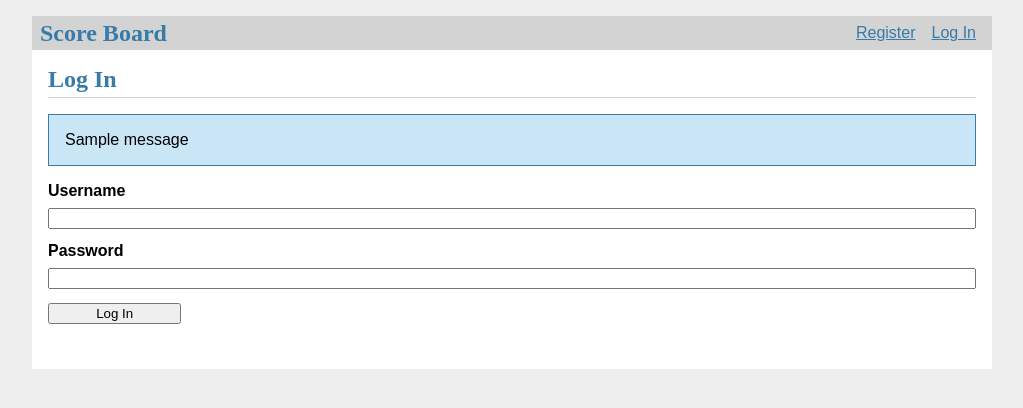
After one commit to alex1792/Scoreboard, a Flask app: page /auth/login in a window 1280 px wide. The commit adds this page. Shown: the top 408 px of the page, without its empty margins (128-1151 px from the left). Run offline with Flask 3, Linux system fonts and the light colour scheme; one stand-in notice (Sample message) is shown.

Commit message:
Second Commit
Add login, register, logout function.

```diff
--- a/app/__init__.py
+++ b/app/__init__.py
@@ -9,6 +9,7 @@ login_manager = LoginManager()
 def create_app(config_class=Config):
     app = Flask(__name__)
     app.config.from_object(config_class)
+    app.config.from_mapping(SECRET_KEY='dev')
     # app.register_blueprint(routes_app)
 
     # initialize login manager
@@ -24,6 +25,8 @@ def create_app(config_class=Config):
     app.register_blueprint(home_blueprint)
     app.register_blueprint(scoreboard_blueprint)
     app.register_blueprint(umpire_blueprint)
+    from . import auth
+    app.register_blueprint(auth.bp)
 
     # initialize database
     with app.app_context():
--- /dev/null
+++ b/app/auth.py
@@ -0,0 +1,92 @@
+import functools
+
+from flask import (
+    Blueprint, flash, g, redirect, render_template, request, session, url_for
+)
+from werkzeug.security import check_password_hash, generate_password_hash
+
+from .db import Database
+
+bp = Blueprint('auth', __name__, url_prefix='/auth')
+
+@bp.route('/register', methods=('GET', 'POST'))
+def register():
+    if request.method == 'POST':
+        username = request.form['username']
+        password = request.form['password']
+        db = Database.get_db()
+        error = None
+
+        if not username:
+            error = 'Username is required.'
+        elif not password:
+            error = 'Password is required.'
+
+        if error is None:
+            try:
+                db.execute(
+                    "INSERT INTO users (username, password) VALUES (?, ?)",
+                    (username, generate_password_hash(password)),
+                )
+                db.commit()
+            except db.IntegrityError:
+                error = f"User {username} is already registered."
+            else:
+                return redirect(url_for("auth.login"))
+
+        flash(error)
+
+    return render_template('auth/register.html')
+
+@bp.route('/login', methods=('GET', 'POST'))
+def login():
+    if request.method == 'POST':
+        username = request.form['username']
+        password = request.form['password']
+        db = Database.get_db()
+        error = None
+        user = db.execute(
+            'SELECT * FROM users WHERE username = ?', (username,)
+        ).fetchone()
+
+        if user is None:
+            error = 'Incorrect username.'
+        elif not check_password_hash(user['password'], password):
+            error = 'Incorrect password.'
+
+        if error is None:
+            session.clear()
+            session['user_id'] = user['id']
+            return redirect(url_for('home_blueprint.home'))
+
+        flash(error)
+
+    return render_template('auth/login.html')
+
+@bp.before_app_request
+def load_logged_in_user():
+    user_id = session.get('user_id')
+
+    if user_id is None:
+        g.user = None
+    else:
+        g.user = Database.get_db().execute(
+            'SELECT * FROM users WHERE id = ?', (user_id,)
+        ).fetchone()
+
+@bp.route('/logout')
+def logout():
+    session.clear()
+    # redirect to the new url. If we use render_template(), we will not redirect to the page we want!
+    # when we want to use the function 'url_for()', the parameter should be blueprint we registered at blueprints.py
+    return redirect(url_for('home_blueprint.home'))
+
+def login_required(view):
+    @functools.wraps(view)
+    def wrapped_view(**kwargs):
+        if g.user is None:
+            return redirect(url_for('auth.login'))
+
+        return view(**kwargs)
+
+    return wrapped_view
--- a/app/routes.py
+++ b/app/routes.py
@@ -10,9 +10,9 @@ from .form import ScoreForm
 @home_blueprint.route('/')
 def home():
     if current_user.is_authenticated:
-        return render_template('home.html', editable=True)
+        return render_template('scoreboard/home.html', editable=True)
     else:
-        return render_template('home.html', editable=False)
+        return render_template('scoreboard/home.html', editable=False)
 
 
 @scoreboard_blueprint.route('/scoreboard')
@@ -28,7 +28,7 @@ def index():
         player2_name = match_info['player2_name']
         score1 = match_info['score1']
         score2 = match_info['score2']
-        return render_template('scoreboard.html', player1_name=player1_name, player2_name=player2_name, score1=score1, score2=score2)
+        return render_template('scoreboard/scoreboard.html', player1_name=player1_name, player2_name=player2_name, score1=score1, score2=score2)
     else:
         return "No match found."
 
--- /dev/null
+++ b/app/static/style.css
@@ -0,0 +1,26 @@
+html { font-family: sans-serif; background: #eee; padding: 1rem; }
+body { max-width: 960px; margin: 0 auto; background: white; }
+h1 { font-family: serif; color: #377ba8; margin: 1rem 0; }
+a { color: #377ba8; }
+hr { border: none; border-top: 1px solid lightgray; }
+nav { background: lightgray; display: flex; align-items: center; padding: 0 0.5rem; }
+nav h1 { flex: auto; margin: 0; }
+nav h1 a { text-decoration: none; padding: 0.25rem 0.5rem; }
+nav ul  { display: flex; list-style: none; margin: 0; padding: 0; }
+nav ul li a, nav ul li span, header .action { display: block; padding: 0.5rem; }
+.content { padding: 0 1rem 1rem; }
+.content > header { border-bottom: 1px solid lightgray; display: flex; align-items: flex-end; }
+.content > header h1 { flex: auto; margin: 1rem 0 0.25rem 0; }
+.flash { margin: 1em 0; padding: 1em; background: #cae6f6; border: 1px solid #377ba8; }
+.post > header { display: flex; align-items: flex-end; font-size: 0.85em; }
+.post > header > div:first-of-type { flex: auto; }
+.post > header h1 { font-size: 1.5em; margin-bottom: 0; }
+.post .about { color: slategray; font-style: italic; }
+.post .body { white-space: pre-line; }
+.content:last-child { margin-bottom: 0; }
+.content form { margin: 1em 0; display: flex; flex-direction: column; }
+.content label { font-weight: bold; margin-bottom: 0.5em; }
+.content input, .content textarea { margin-bottom: 1em; }
+.content textarea { min-height: 12em; resize: vertical; }
+input.danger { color: #cc2f2e; }
+input[type=submit] { align-self: start; min-width: 10em; }
--- /dev/null
+++ b/app/templates/auth/login.html
@@ -0,0 +1,15 @@
+{% extends 'base.html' %}
+
+{% block header %}
+  <h1>{% block title %}Log In{% endblock %}</h1>
+{% endblock %}
+
+{% block content %}
+  <form method="post">
+    <label for="username">Username</label>
+    <input name="username" id="username" required>
+    <label for="password">Password</label>
+    <input type="password" name="password" id="password" required>
+    <input type="submit" value="Log In">
+  </form>
+{% endblock %}
--- /dev/null
+++ b/app/templates/base.html
@@ -0,0 +1,24 @@
+<!doctype html>
+<title>{% block title %}{% endblock %} - Flaskr</title>
+<link rel="stylesheet" href="{{ url_for('static', filename='style.css') }}">
+<nav>
+  <h1>Score Board</h1>
+  <ul>
+    {% if g.user %}
+      <li><span>{{ g.user['username'] }}</span>
+      <li><a href="{{ url_for('auth.logout') }}">Log Out</a>
+    {% else %}
+      <li><a href="{{ url_for('auth.register') }}">Register</a>
+      <li><a href="{{ url_for('auth.login') }}">Log In</a>
+    {% endif %}
+  </ul>
+</nav>
+<section class="content">
+  <header>
+    {% block header %}{% endblock %}
+  </header>
+  {% for message in get_flashed_messages() %}
+    <div class="flash">{{ message }}</div>
+  {% endfor %}
+  {% block content %}{% endblock %}
+</section>
--- a/app/templates/home.html
+++ b/app/templates/scoreboard/home.html
@@ -9,5 +9,7 @@
 <body>
     <h1>Home page</h1>
     <a href="scoreboard">Score Board</a>
+    <a href="auth/login">Login</a>
+    <a href="auth/register">Register</a>
 </body>
 </html>
```
Also changed, not shown: app/db.py (+14 -1 lines), app/templates/auth/register.html (added, +15 -0 lines), README.md, app/templates/scoreboard/scoreboard.html (renamed from app/templates/scoreboard.html), app/templates/scoreboard/umpire.html (renamed from app/templates/umpire.html), database.db.
